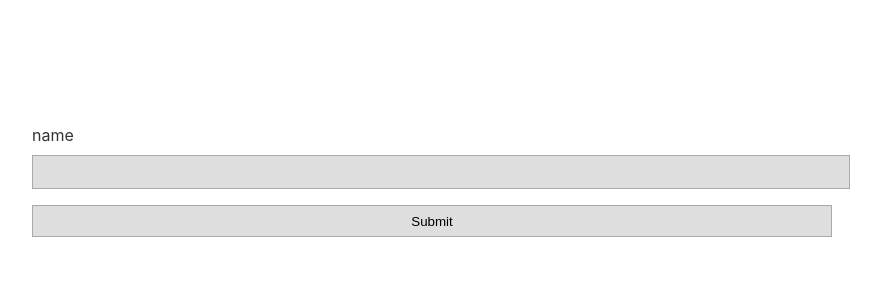
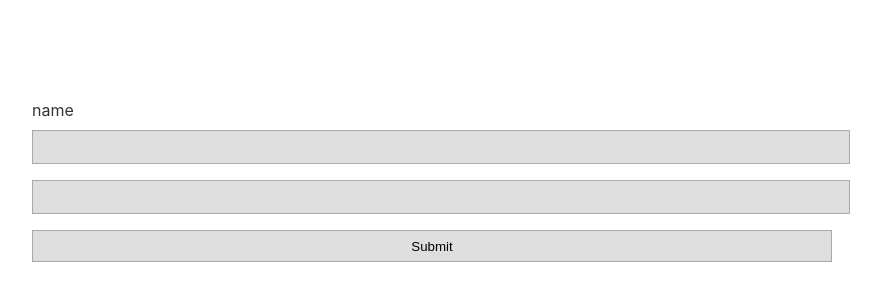
Before and after one commit to ask0ldd/CustomForm, a React (Vite) app: page / in a window 1280 px wide. Shown: the part 220-520 px from the top of the page, without its empty margins (208-1089 px from the left). Built offline with nearby package versions, Linux system fonts and the light colour scheme.

Commit message:
forminputalt improved

```diff
--- a/src/App.tsx
+++ b/src/App.tsx
@@ -1,11 +1,13 @@
 import './App.css'
 import { FormGroup } from './components/FormGroup'
 import FormInput from './components/FormInput'
+import FormInputAlt from './components/FormInputAlt'
 
 function App() {
 
   const formGroup = new FormGroup()
   formGroup.addField({accessor : "name", defaultValue : "", isRequired : false, validationFns : [lengthSupTen, lengthInfFifty]}) // define error messages here
+  formGroup.addField({accessor : "lastname", defaultValue : "", isRequired : false, validationFns : [lengthSupTen, lengthInfFifty]})
 
   return (
     <form style={{display:'flex', flexDirection:'column', rowGap:'1rem', width:'800px'}} onSubmit={(e : React.FormEvent<HTMLFormElement>) => {
@@ -18,6 +20,7 @@ function App() {
           inputControl={formGroup.get("name")}
           errorMessages={{lengthSupTen : 'error', lengthInfFifty : 'error2'}}
       />
+      <FormInputAlt id="lastname" type={'text'} value={''} inputControl={formGroup.get('lastname')}/>
       <input type='submit'/>
     </form>
   )
--- a/src/components/FormInput.tsx
+++ b/src/components/FormInput.tsx
@@ -40,7 +40,7 @@ interface ILabel{
 
 interface IInput{
   id : string
-  type : "text" | "email" | "password" | "number" | "search" | "tel" | "url"
+  type : React.HTMLInputTypeAttribute
   placeholder? : string
   value : string
   CSSClasses? : string[]
--- a/src/components/FormInputAlt.tsx
+++ b/src/components/FormInputAlt.tsx
@@ -1,20 +1,31 @@
 import { useState } from "react"
+import InputControl from "./InputControl"
 
+export default function FormInputAlt({id, type, placeholder, inputControl, value, style} : IInputAlt) {
+    const [inputValue, _setInputValue] = useState(value)
 
-export default function FormInputAlt({id, type, placeholder, value, style} : IInputAlt) {
-    const [inputValue, setInputValue] = useState(value)
+    function setInputValue(value : string){
+        _setInputValue(value)
+        inputControl.value = value
+    }
+
+    function handleChange(e : React.ChangeEvent<HTMLInputElement>){
+        setInputValue(e.target.value)
+    }
+
     return (
         <input
             type={type} id={id} placeholder={placeholder} value={inputValue} style={style}
-            onChange={(e) => setInputValue(e.target.value)}
+            onChange={handleChange}
         />
     )
 }
 
 interface IInputAlt{
     id : string
-    type : "text" | "email" | "password" | "number" | "search" | "tel" | "url"
+    type : React.HTMLInputTypeAttribute
+    inputControl : InputControl
     placeholder? : string
-    value : string
+    value? : string
     style? :  React.CSSProperties
 }
```
